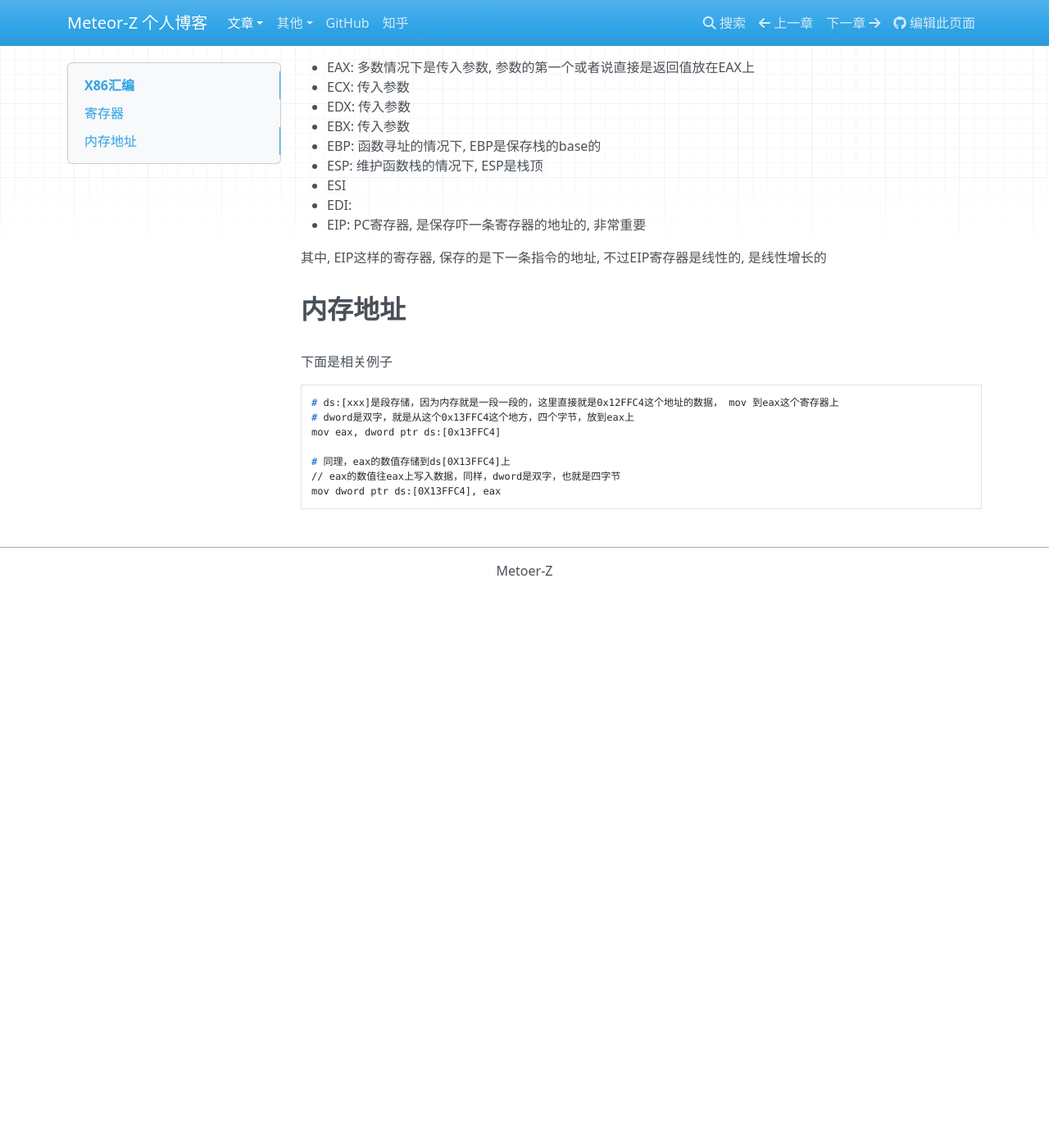
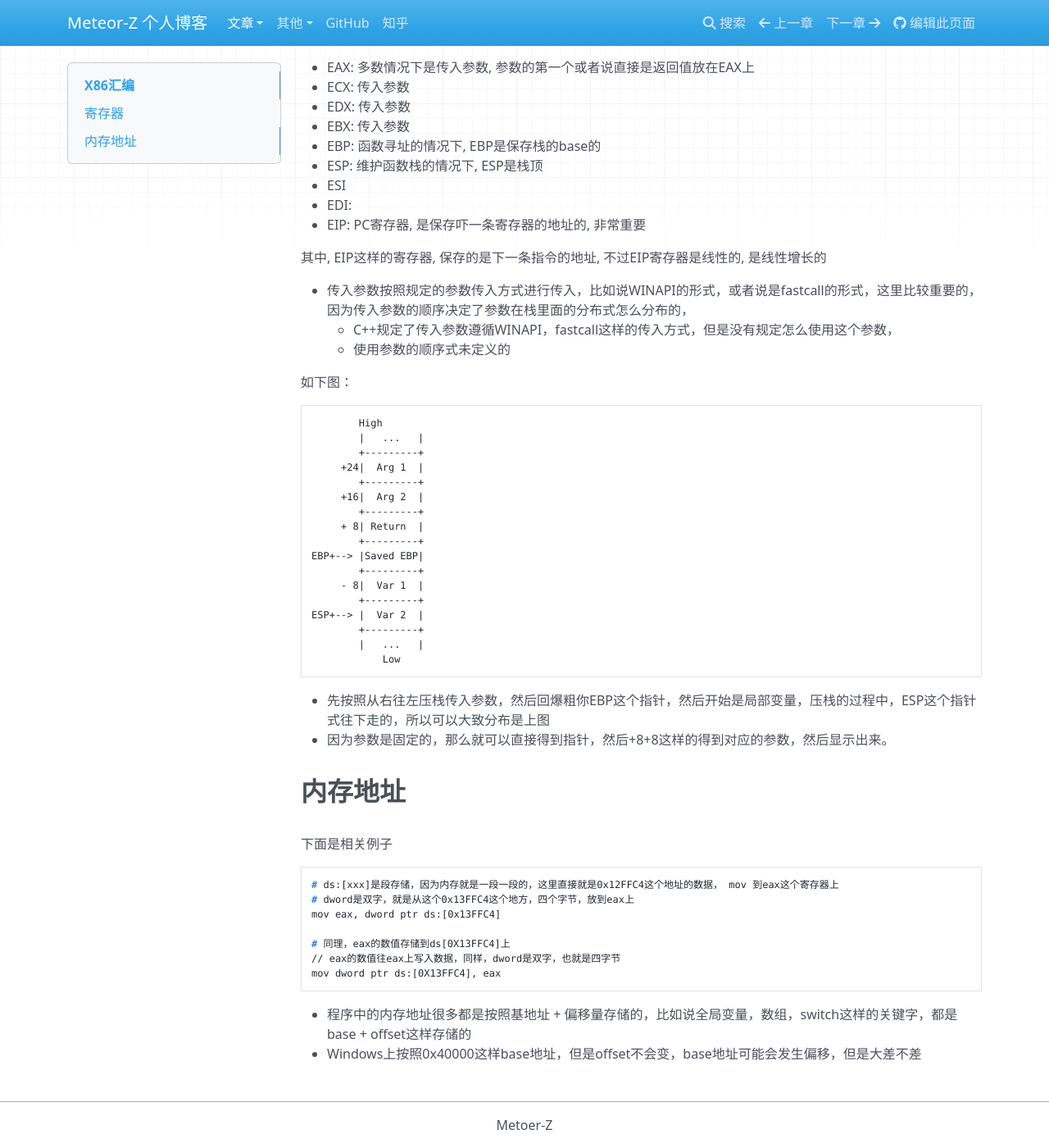
Before and after one commit to Meteor-Z/Meteor-Z.github.io, an MkDocs documentation site: the page built from docs/assembly_language.md, in a window 1280 px wide and 1400 px high, scrolled down 460 px. Shown: the whole window at 82% size. Built offline with MkDocs 1.6.1, drawn with Linux system fonts in a browser that asks for light colours; nearby versions of some CDN libraries; a script that is not in the unit is left out; before the commit the page ends 1184 px from its top, so only the background shows below that.

Commit message:
feate: 更新汇编

````diff
--- a/docs/assembly_language.md
+++ b/docs/assembly_language.md
@@ -24,6 +24,35 @@
 
 其中, EIP这样的寄存器, 保存的是下一条指令的地址, 不过EIP寄存器是线性的, 是线性增长的
 
+- 传入参数按照规定的参数传入方式进行传入，比如说WINAPI的形式，或者说是fastcall的形式，这里比较重要的，因为传入参数的顺序决定了参数在栈里面的分布式怎么分布的，
+  - C++规定了传入参数遵循WINAPI，fastcall这样的传入方式，但是没有规定怎么使用这个参数，
+  - 使用参数的顺序式未定义的
+
+如下图：
+
+```text
+        High
+        |   ...   |
+        +---------+
+     +24|  Arg 1  |
+        +---------+
+     +16|  Arg 2  |
+        +---------+
+     + 8| Return  |
+        +---------+
+EBP+--> |Saved EBP|
+        +---------+
+     - 8|  Var 1  |
+        +---------+
+ESP+--> |  Var 2  |
+        +---------+
+        |   ...   |
+            Low
+```
+
+- 先按照从右往左压栈传入参数，然后回爆粗你EBP这个指针，然后开始是局部变量，压栈的过程中，ESP这个指针式往下走的，所以可以大致分布是上图
+- 因为参数是固定的，那么就可以直接得到指针，然后+8+8这样的得到对应的参数，然后显示出来。
+
 ## 内存地址
 
 下面是相关例子
@@ -37,3 +66,6 @@ mov eax, dword ptr ds:[0x13FFC4]
 // eax的数值往eax上写入数据，同样，dword是双字，也就是四字节
 mov dword ptr ds:[0X13FFC4], eax
 ```
+
+- 程序中的内存地址很多都是按照基地址 + 偏移量存储的，比如说全局变量，数组，switch这样的关键字，都是base + offset这样存储的
+- Windows上按照0x40000这样base地址，但是offset不会变，base地址可能会发生偏移，但是大差不差
````
